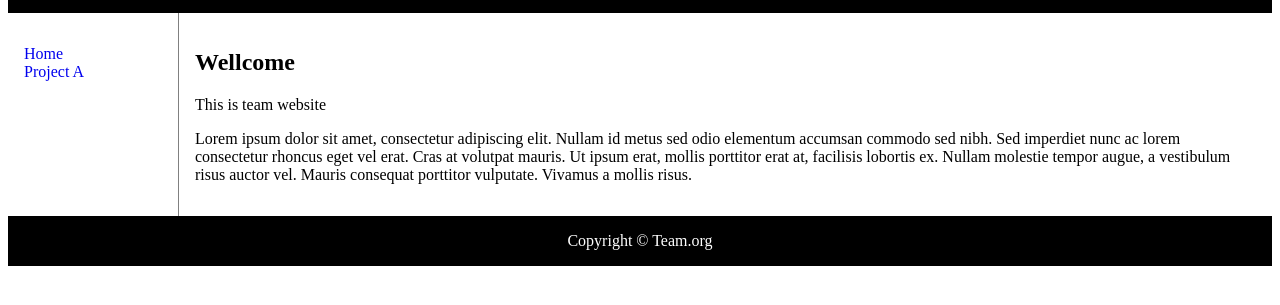
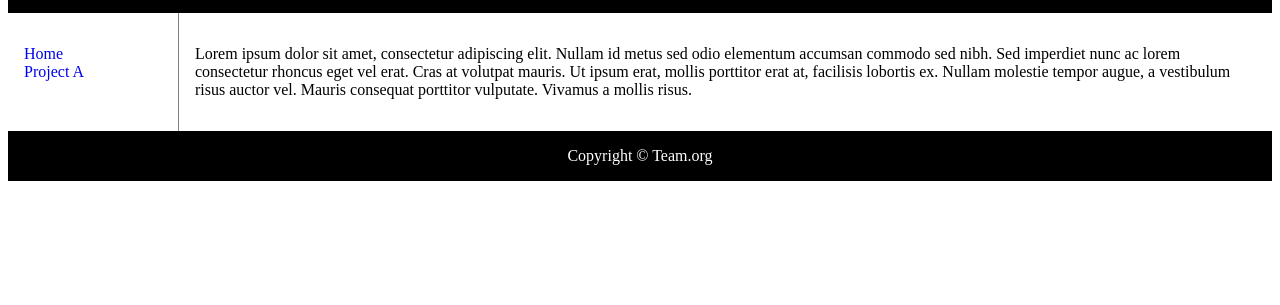
Before and after one commit to antonalberdi/swe, a plain HTML site: page index.html in a window 1280 px wide. Shown: the part 107-412 px from the top of the page. Drawn offline with Linux system fonts and the light colour scheme.

```diff
--- a/index.html
+++ b/index.html
@@ -13,12 +13,9 @@
 		  <ul>
 			<li><a href="index.html">Home</a></li>
 			<li><a href="http://www.google.es" target="_blank">Project A</a></li>
-
 		  </ul>
 		</nav>
 		<article>
-		  <h1>Wellcome</h1>
-		  <p>This is team website</p>
 		  <p>Lorem ipsum dolor sit amet, consectetur adipiscing elit. Nullam id metus sed odio elementum accumsan commodo sed nibh. Sed imperdiet nunc ac lorem consectetur rhoncus eget vel erat. Cras at volutpat mauris. Ut ipsum erat, mollis porttitor erat at, facilisis lobortis ex. Nullam molestie tempor augue, a vestibulum risus auctor vel. Mauris consequat porttitor vulputate. Vivamus a mollis risus.</p>
 		</article>
 		<footer>Copyright &copy; Team.org</footer>
```
